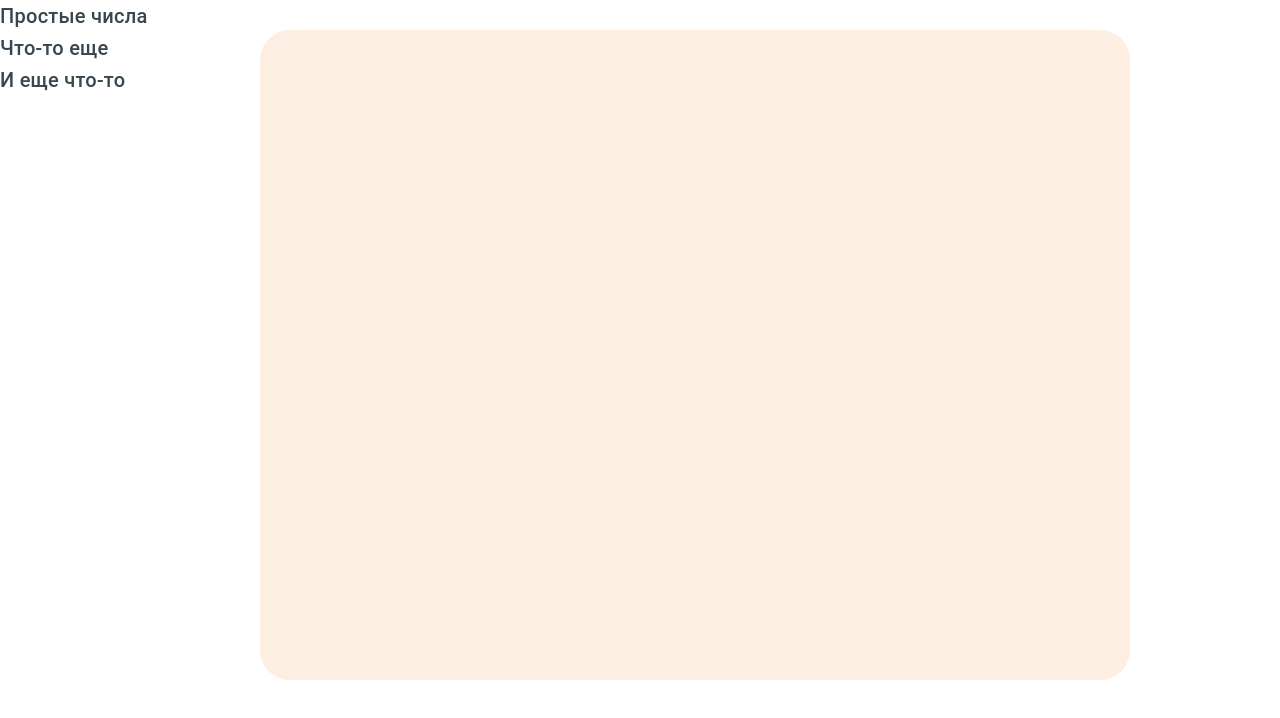
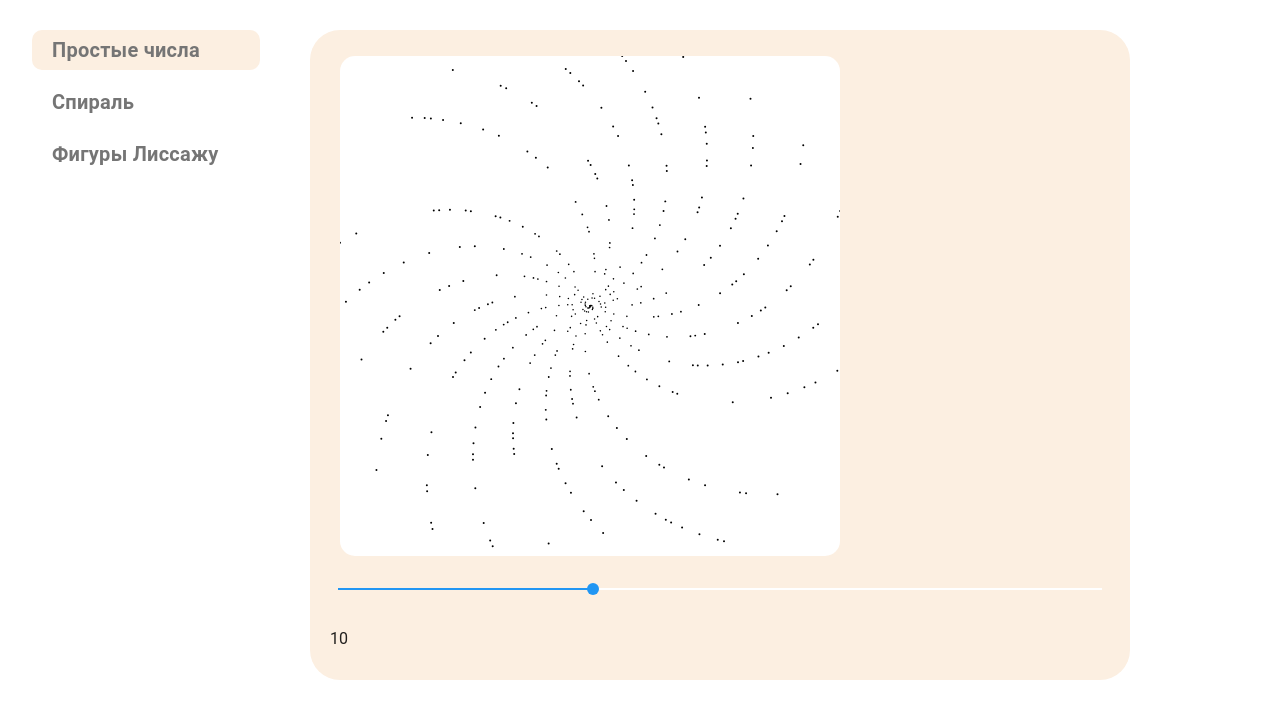
Before and after one commit to gimmelpark/vue-d3, a Vue app: page /#/prime-numbers in a window 1280 px wide. Before the commit this address led to /#/. Shown: the top 718 px of the page. Built offline with nearby package versions, Linux system fonts and the light colour scheme.

Commit message:
prime numbers page 1

```diff
--- a/src/components/Content/Content.vue
+++ b/src/components/Content/Content.vue
@@ -1,5 +1,8 @@
 <template>
-  <div class="content background1">
+  <div class="flex-grow-1">
+    <div class="content background1 px-5 py-4" v-if="showContent">
+      <RouterView />
+    </div>
   </div>
 </template>
 
@@ -7,14 +10,24 @@
 
 export default {
   name: "Content",
+  computed: {
+    showContent () {
+      return this.$route.name !== null
+    }
+  },
 }
 </script>
 
-<style scoped>
+<style>
 .content {
-  flex-grow: 1;
   min-height: calc(100vh - 150px);
   margin: 30px 150px 0 10px;
   border-radius:  30px;
 }
+.svg-container{
+  background-color: #ffffff;
+  border-radius: 15px;
+  margin: 10px;
+  overflow: hidden;
+}
 </style>
--- /dev/null
+++ b/src/components/Content/Lissajous/Lissajous.vue
@@ -0,0 +1,15 @@
+<template>
+<div>
+  Lissajous
+</div>
+</template>
+
+<script>
+export default {
+  name: "Lissajous"
+}
+</script>
+
+<style scoped>
+
+</style>
--- /dev/null
+++ b/src/components/Content/PrimeNumbers/PrimeNumbers.vue
@@ -0,0 +1,195 @@
+<template>
+    <div>
+        <div id="svg"></div>
+        <div>
+            <v-slider :min="minScaleSlider"
+                      :max="maxScaleSlider"
+                      v-model="scaleSliderValue"
+                      @change="onScaleSliderCgange"
+                      color="blue"
+            ></v-slider>
+            {{ scale }}
+        </div>
+    </div>
+</template>
+
+<script>
+import * as d3 from 'd3'
+
+const isItPrime = function (n) {
+    if (n % 2 === 0) return false;
+    for (let x = 3; x <= Math.sqrt(n); x += 2) {
+        if (n % x === 0) return false;
+    }
+    return true;
+}
+
+const allPrimeNumbers = function (min, max) {
+    const res = [];
+    for (let x = min; x <= max; x++) {
+        if (isItPrime(x)) res.push(x);
+    }
+    return res;
+}
+
+const calculateNumbers = function (numbers, scale, maxSize = 500) {
+    if (numbers.length === 0) numbers = [2]
+    // наибольшее число, необходимое для заполнения поля
+    const max = Math.round(scale * Math.ceil(maxSize / 2 * Math.sqrt(2)));
+
+    if (max > numbers[numbers.length - 1]) {
+        const newNumbers = allPrimeNumbers(numbers[numbers.length - 1] + 1, max)
+        return [...numbers, ...newNumbers];
+    }
+    if (max < numbers[numbers.length - 1]) {
+        return numbers.slice(0, numbers.findIndex(el => el >= max))
+    }
+    return numbers
+}
+
+const polarToDecart = function (a, r) {
+    return [
+        r * Math.cos(a),
+        -r * Math.sin(a)
+    ]
+}
+
+const draw = function (dotsGroups, numbers, scale, h, w, groupSize = 100) {
+
+    const sizeOffset = Math.min(Math.max(-.26666 * Math.log10(scale) + 1, .2), 1)
+    const getSize = function (r) {
+        return Math.min((r / Math.max(h, w)) + sizeOffset, 1)
+    }
+
+    const numbersPacks = [...numbers]
+
+    let groupId = 0
+
+    const drawPack = function (restData) {
+
+        const groupData = restData.slice(0, groupSize)
+
+        const dotsCoordinates = groupData.map(num => [...polarToDecart(num, num / scale), num / scale])
+
+        let group = d3.select('.svg-container')
+            .selectAll(`.dot-${groupId}`)
+            .data(dotsCoordinates);
+
+        group.exit().remove()
+
+        group.enter()
+            .append('circle')
+            .attr('class', `dot-${groupId}`)
+            .attr('fill', '#000000')
+            .attr('transform', `translate(${w / 2},${h / 2})`)
+            .attr('cx', (d) => d[0])
+            .attr('cy', (d) => d[1])
+            .attr('r', (d) => getSize(d[2]));
+
+        group.transition()
+            .attr('cx', (d) => d[0])
+            .attr('cy', (d) => d[1])
+            .attr('r', (d) => getSize(d[2]));
+
+        if (!dotsGroups.some( el => el.groupId === groupId )) {
+            dotsGroups.push({
+                group,
+                groupId,
+            })
+        }
+
+        groupId++
+
+        restData = restData.slice(groupSize)
+
+        if (restData.length === 0) {
+            return 0;
+        }
+
+        setTimeout(drawPack(restData), 0)
+
+    }
+
+    drawPack(numbersPacks)
+
+    console.log(dotsGroups, dotsGroups.findIndex( group => group.groupId === groupId - 1))
+    dotsGroups.slice(dotsGroups.findIndex( group => group.groupId === groupId - 1))
+        .forEach( group => {
+            d3.selectAll(`.dot-${groupId - 1}`)
+            .remove();
+    })
+    return dotsGroups.slice(0, dotsGroups.findIndex( group => group.groupId === groupId - 1))
+
+}
+
+export default {
+    name: "PrimeNumbers",
+    data: () => ({
+        size: {
+            width: 500,
+            height: 500,
+        },
+        scale: 10,
+        scaleSliderValue: undefined,
+        minScale: 1,
+        maxScale: 1000,
+        numbers: [],
+        groups: [],
+    }),
+    created() {
+        this.scaleSliderValue = Math.log10(this.scale) * 100
+        this.numbers = calculateNumbers([], this.scale, Math.max(this.size.width, this.size.height))
+    },
+    mounted() {
+        const svg = d3.select('#svg').append('svg')
+            .attr('width', this.size.width)
+            .attr('height', this.size.height)
+            .attr('class', 'svg-container')
+
+        // d3.select('.svg-container').append('line')
+        //     .attr('x1', 0)
+        //     .attr('x2', this.size.width)
+        //     .attr('y1', this.size.height / 2)
+        //     .attr('y2', this.size.height / 2)
+        //     .attr('stroke', '#7c7c7c')
+        //     .attr('stroke-width', .5)
+        //
+        // d3.select('.svg-container').append('line')
+        //     .attr('y1', 0)
+        //     .attr('y2', this.size.height)
+        //     .attr('x1', this.size.width / 2)
+        //     .attr('x2', this.size.width / 2)
+        //     .attr('stroke', '#7c7c7c')
+        //     .attr('stroke-width', .5)
+
+        this.groups = draw(this.groups, this.numbers, this.scale, this.size.height, this.size.width)
+    },
+    computed: {
+        minScaleSlider() {
+            return Math.log10(this.minScale) * 100
+        },
+        maxScaleSlider() {
+            return Math.log10(this.maxScale) * 100
+        },
+    },
+    methods: {
+        onScaleSliderCgange() {
+            this.scale = (10 ** (this.scaleSliderValue / 100));
+        }
+    },
+    watch: {
+        scale: function (newScale, oldScale) {
+            setTimeout(() => {
+                this.numbers = calculateNumbers(this.numbers, this.scale, Math.max(this.size.width, this.size.height))
+                setTimeout(() => {
+                    this.groups = draw(this.groups, this.numbers, newScale, this.size.height, this.size.width)
+                }, 0)
+            }, 0)
+        }
+    },
+}
+</script>
+
+<style scoped>
+
+</style>
--- /dev/null
+++ b/src/components/Content/Spiral/Spiral.vue
@@ -0,0 +1,15 @@
+<template>
+<div>
+  Spiral
+</div>
+</template>
+
+<script>
+export default {
+  name: "Spiral"
+}
+</script>
+
+<style scoped>
+
+</style>
--- a/src/components/Sidebar/Sidebar.vue
+++ b/src/components/Sidebar/Sidebar.vue
@@ -1,11 +1,13 @@
 <template>
 <div class="sidebar">
-  <div v-for="(link, ind) in navLinks"
-       :key="ind"
-       class="sidebar-link-wrpp">
-    <RouterLink :to="link.to"
-                class="sidebar-link blue-grey--text text--darken-3 text-h6 text-decoration-none"
-    >{{link.title}}</RouterLink>
+  <div class="ml-8 mr-10">
+    <div v-for="(link, ind) in navLinks"
+         :key="ind"
+         class="sidebar-link-wrpp mb-3">
+      <RouterLink :to="{ name: link.to }"
+                  class="sidebar-link grey--text text--darken-1 text-h6 text-decoration-none font-weight-bold"
+      >{{link.title}}</RouterLink>
+    </div>
   </div>
 </div>
 </template>
@@ -17,15 +19,15 @@ export default {
     navLinks: [
       {
         title: 'Простые числа',
-        to: '/',
+        to: 'PrimeNumbers',
       },
       {
-        title: 'Что-то еще',
-        to: '/',
+        title: 'Спираль',
+        to: 'Spiral',
       },
       {
-        title: 'И еще что-то',
-        to: '/',
+        title: 'Фигуры Лиссажу',
+        to: 'Lissajous',
       },
     ],
   }),
@@ -34,12 +36,26 @@ export default {
 
 <style scoped>
 .sidebar {
-  width: 250px;
+  width: 300px;
+}
+.sidebar > div {
+  padding-top: 30px;
 }
 .sidebar-link-wrpp {
-
 }
 .sidebar-link-wrpp > .sidebar-link {
-
+  display: block;
+  height: 40px;
+  width: 100%;
+  padding-left: 20px;
+  line-height: 40px;
+  border-radius: 10px;
+}
+.sidebar-link-wrpp > .sidebar-link.router-link-active,
+.sidebar-link-wrpp > .sidebar-link.router-link-active:hover {
+  background-color: #fcefe1;
+}
+.sidebar-link-wrpp > .sidebar-link:hover {
+  background-color: #fffaf5;
 }
 </style>
--- a/src/router/index.js
+++ b/src/router/index.js
@@ -1,12 +1,29 @@
 import Vue from 'vue'
 import VueRouter from 'vue-router'
+import PrimeNumbers from "@/components/Content/PrimeNumbers/PrimeNumbers";
+import Spiral from "@/components/Content/Spiral/Spiral";
+import Lissajous from "@/components/Content/Lissajous/Lissajous";
 
 
 
 Vue.use(VueRouter)
 
 const routes = [
-
+    {
+        path: '/prime-numbers',
+        name: 'PrimeNumbers',
+        component: PrimeNumbers,
+    },
+    {
+        path: '/spiral',
+        name: 'Spiral',
+        component: Spiral,
+    },
+    {
+        path: '/lissajous',
+        name: 'Lissajous',
+        component: Lissajous,
+    },
 ]
 
 const router = new VueRouter({
```
Also changed, not shown: package.json (+5 -3 lines), 1 other file (tests, documents, lock files or other folders).
